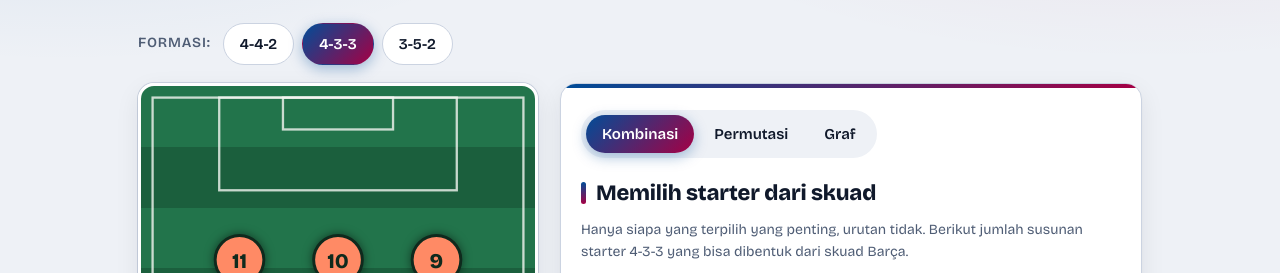
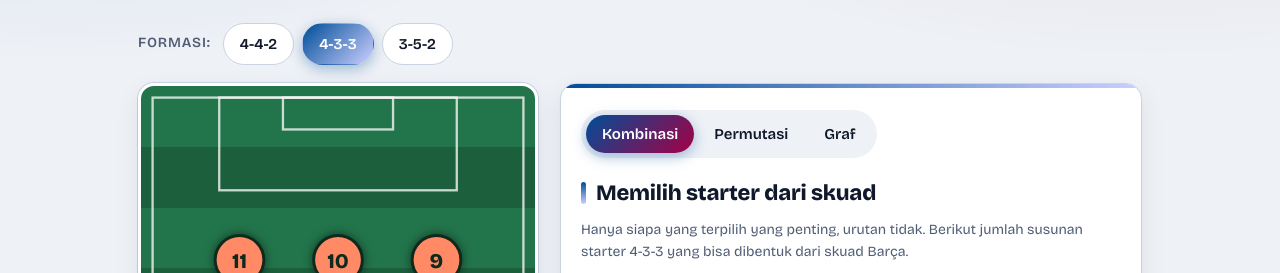
Before and after one commit to Kitamin199/Football_tactical, a plain HTML site: page index.html in a window 1280 px wide. Shown: the part 154-427 px from the top of the page. Drawn offline with nearby package versions, Linux system fonts and the light colour scheme.

Commit message:
Update color variables for dark theme

```diff
--- a/css/dasar.css
+++ b/css/dasar.css
@@ -1,8 +1,8 @@
-:root{--bg:#eef1f6;--ink:#10192b;--mut:#4f5d75;--card:#fff;--line:#cbd3e1;--acc:#a50044;--blue:#004d98;
+:root{--bg:#eef1f6;--ink:#10192b;--mut:#4f5d75;--card:#fff;--line:#cbd3e1;--acc:#cbcfff;--blue:#004d98;
   --glow1:rgba(0,77,152,.14);--glow2:rgba(165,0,68,.10);--shadow:0 1px 2px rgba(16,25,43,.06),0 8px 24px rgba(16,25,43,.08);--radius:16px;
   box-sizing:border-box;padding-top:env(safe-area-inset-top,0px);padding-bottom:env(safe-area-inset-bottom,0px)}
-@media (prefers-color-scheme:dark){:root:not([data-theme="light"]){--bg:#0d1424;--ink:#e8edf7;--mut:#9aa8c2;--card:#16203a;--line:#2a3857;--acc:#ff5c93;--blue:#6ea8ff;--glow1:rgba(110,168,255,.14);--glow2:rgba(255,92,147,.10);--shadow:0 1px 2px rgba(0,0,0,.3),0 10px 28px rgba(0,0,0,.35)}}
-:root[data-theme="dark"]{--bg:#0d1424;--ink:#e8edf7;--mut:#9aa8c2;--card:#16203a;--line:#2a3857;--acc:#ff5c93;--blue:#6ea8ff;--glow1:rgba(110,168,255,.14);--glow2:rgba(255,92,147,.10);--shadow:0 1px 2px rgba(0,0,0,.3),0 10px 28px rgba(0,0,0,.35)}
+@media (prefers-color-scheme:dark){:root:not([data-theme="light"]){--bg:#0d1424;--ink:#e8edf7;--mut:#9aa8c2;--card:#16203a;--line:#2a3857;--acc:#cbcfff;--blue:#6ea8ff;--glow1:rgba(110,168,255,.14);--glow2:rgba(255,92,147,.10);--shadow:0 1px 2px rgba(0,0,0,.3),0 10px 28px rgba(0,0,0,.35)}}
+:root[data-theme="dark"]{--bg:#0d1424;--ink:#e8edf7;--mut:#9aa8c2;--card:#16203a;--line:#2a3857;--acc:#b4b9fa;--blue:#6ea8ff;--glow1:rgba(110,168,255,.14);--glow2:rgba(255,92,147,.10);--shadow:0 1px 2px rgba(0,0,0,.3),0 10px 28px rgba(0,0,0,.35)}
 *{box-sizing:border-box}
 html{scroll-behavior:smooth}
 body{margin:0;color:var(--ink);font:400 16px/1.6 "Bricolage Grotesque",system-ui,sans-serif;
@@ -22,7 +22,7 @@ button{font:inherit;font-weight:600;font-size:15px;cursor:pointer;border:1px sol
   transition:transform .15s ease,box-shadow .15s ease,background .15s ease,border-color .15s ease}
 button:hover{border-color:var(--blue);transform:translateY(-1px);box-shadow:0 4px 12px rgba(0,0,0,.10)}
 button:active{transform:translateY(0);box-shadow:none}
-button[aria-pressed="true"],button[aria-selected="true"]{background:linear-gradient(135deg,#004d98,#a50044);color:#fff;border-color:transparent;box-shadow:0 4px 14px rgba(0,77,152,.35)}
+button[aria-pressed="true"],button[aria-selected="true"]{background:linear-gradient(135deg,#004d98,#cbcfff);color:#fff;border-color:transparent;box-shadow:0 4px 14px rgba(0,77,152,.35)}
 button:focus-visible,input:focus-visible{outline:3px solid var(--acc);outline-offset:2px}
 
 .mut{color:var(--mut);font-size:14px;margin:0 0 12px}
```
